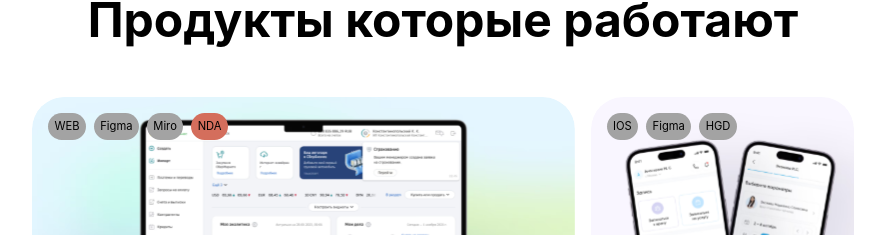
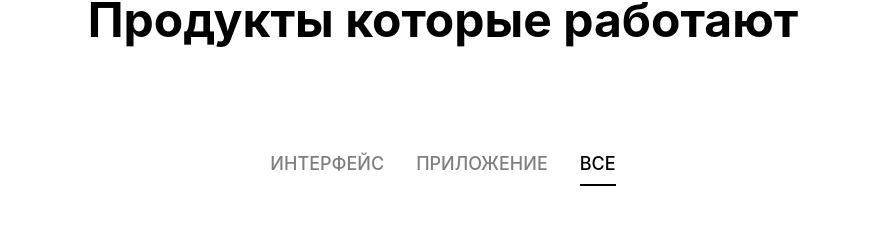
Before and after one commit to YrecPodlec/sofiana, a Next.js app: page / in a window 1280 px wide. Shown: the part 2132-2367 px from the top of the page, without its empty margins (197-1082 px from the left). Built offline with nearby package versions, Linux system fonts and the light colour scheme.

Commit message:
fix filter

```diff
--- a/app/widgets/portfolio/portfolio.jsx
+++ b/app/widgets/portfolio/portfolio.jsx
@@ -6,36 +6,45 @@ import styles from "./portfolio.module.scss";
 import { BtnBlack } from "@/app/shared";
 
 const Portfolio = () => {
+    const [type, setType] = React.useState("все");
+
     const data = [
         {
             object: 1,
             background: "./portfolio/1.svg",
-            keys: ['WEB', 'Figma', 'Miro', 'NDA'],
+            keys: ["WEB", "Figma", "Miro", "NDA"],
             text: "СберБизнес. Страхование",
-            label: "Веб интерфейс для страхования ММБ и КСБ"
+            label: "Веб интерфейс для страхования ММБ и КСБ",
+            type: "интерфейс"
         },
         {
             object: 2,
             background: "./portfolio/2.svg",
-            keys: ['IOS', 'Figma', 'HGD'],
+            keys: ["IOS", "Figma", "HGD"],
             text: "Личный кабинет пациента",
-            label: "Приложение экосистемы ГК Олимп Клиник"
+            label: "Приложение экосистемы ГК Олимп Клиник",
+            type: "приложение"
         },
         {
             object: 3,
             background: "./portfolio/3.svg",
-            keys: ['IOS', 'Figma', 'HGD'],
+            keys: ["IOS", "Figma", "HGD"],
             text: "Личный кабинет врача",
-            label: "Приложение экосистемы ГК Олимп Клиник"
+            label: "Приложение экосистемы ГК Олимп Клиник",
+            type: "приложение"
         },
         {
             object: 4,
             background: "./portfolio/4.svg",
-            keys: ['WEB', 'Figma', 'Miro', 'NDA'],
+            keys: ["WEB", "Figma", "Miro", "NDA"],
             text: "Cargo1. Интерфейс грузоперевозок",
-            label: "Личный кабинет для менеджера по грузоперевозкам"
+            label: "Личный кабинет для менеджера по грузоперевозкам",
+            type: "интерфейс"
         },
     ];
+    const filteredData = type === "все"
+        ? data
+        : data.filter(item => item.type === type);
 
     return (
         <section className={styles.section} id="portfolio">
@@ -48,38 +57,50 @@ const Portfolio = () => {
                 Продукты которые работают
             </motion.h1>
 
+            <div className={styles.filters}>
+                <button
+                    className={`${styles.filterBtn} ${type === "интерфейс" ? styles.active : ""}`}
+                    onClick={() => setType("интерфейс")}
+                >
+                    ИНТЕРФЕЙС
+                </button>
+                <button
+                    className={`${styles.filterBtn} ${type === "приложение" ? styles.active : ""}`}
+                    onClick={() => setType("приложение")}
+                >
+                    ПРИЛОЖЕНИЕ
+                </button>
+                <button
+                    className={`${styles.filterBtn} ${type === "все" ? styles.active : ""}`}
+                    onClick={() => setType("все")}
+                >
+                    ВСЕ
+                </button>
+            </div>
+
             <div className={styles.content}>
-                {data.map((item, i) => {
-                    const index = i + 1;
+                {filteredData.map((item, i) => {
+                    const index = data.indexOf(item) + 1;
                     let className = styles.box;
                     if (index === 1) className += ` ${styles.wide}`;
                     else if ((index - 1) % 4 === 1 || (index - 1) % 4 === 2) className += ` ${styles.square}`;
                     else className += ` ${styles.wide}`;
 
-                    const fromLeft = i % 2 === 0;
-
                     return (
                         <motion.div
-                            key={i}
+                            key={item.object || i}
                             className={className}
-                            initial={{
-                                y: 50,
-                            }}
-                            whileInView={{
-                                y: 0,
-                            }}
-                            viewport={{
-                                once: true,
-                                amount: 0.3,
-                                margin: "-100px"
-                            }}
+                            initial={{ y: 50, opacity: 0 }}
+                            whileInView={{ y: 0, opacity: 1 }}
+                            viewport={{ once: true, amount: 0.3, margin: "-100px" }}
                             transition={{
-                                duration: .3,
+                                duration: .4,
                                 ease: [0.34, 1.56, 0.64, 1],
+                                delay: i * 0.1
                             }}
                             whileHover={{
                                 scale: 1.02,
-                                transition: { duration: 0.05, ease: "easeOut" }
+                                transition: { duration: 0.2 }
                             }}
                             style={{
                                 backgroundImage: `url(${item.background})`,
@@ -110,10 +131,8 @@ const Portfolio = () => {
                 initial={{ y: 50 }}
                 whileInView={{ y: 0 }}
                 viewport={{ once: true, amount: 0.5 }}
-                transition={{
-                    duration: 0.1,
-                    ease: [0.34, 1.56, 0.64, 1],
-                }}>
+                transition={{ duration: 0.5, ease: [0.34, 1.56, 0.64, 1] }}
+            >
                 <div className={styles.btnBox}>
                     <BtnBlack text="Больше работ" />
                 </div>
--- a/app/widgets/portfolio/portfolio.module.scss
+++ b/app/widgets/portfolio/portfolio.module.scss
@@ -118,3 +118,38 @@
     margin: 0 auto;
   }
 }
+
+.filters {
+  display: flex;
+  gap: 32px;
+  margin: 48px 0;
+  justify-content: center;
+  flex-wrap: wrap;
+}
+
+.filterBtn {
+  background: none;
+  border: none;
+  font-size: 18px;
+  font-weight: 500;
+  cursor: pointer;
+  padding: 8px 0;
+  opacity: 0.5;
+  transition: opacity 0.3s;
+  position: relative;
+
+  &.active,
+  &:hover {
+    opacity: 1;
+  }
+
+  &.active::after {
+    content: '';
+    position: absolute;
+    bottom: -4px;
+    left: 0;
+    right: 0;
+    height: 2px;
+    background: currentColor;
+  }
+}
```
